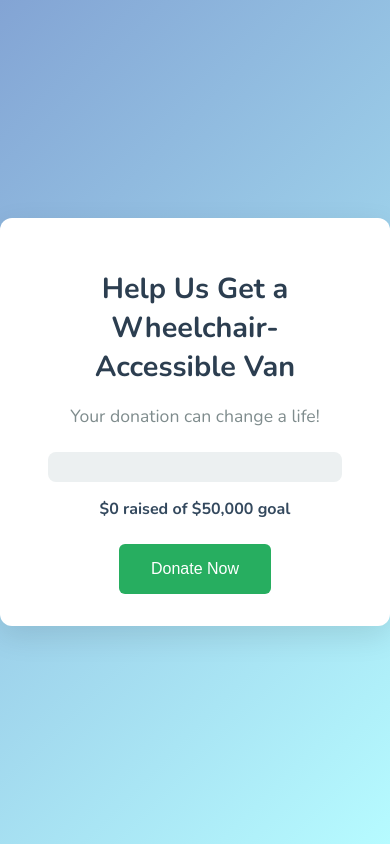
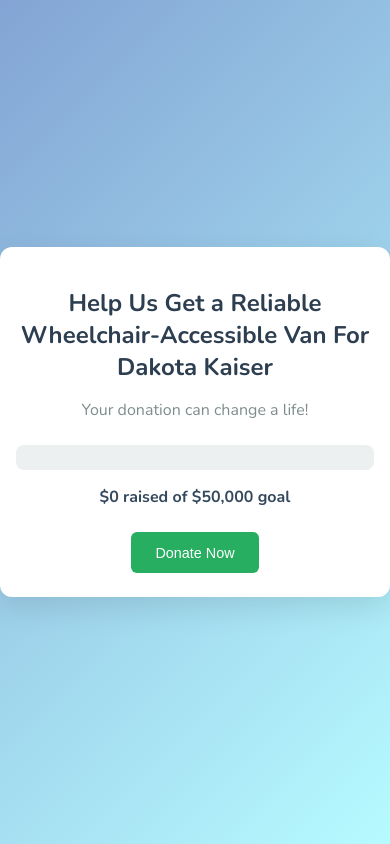
Before and after one commit to foo-calls-bar/donation-van-app, a plain HTML site: page index.html in a window 390 px wide. Drawn offline with nearby package versions, Linux system fonts and the light colour scheme; no server answers.

Commit message:
optimize for mobile

```diff
--- a/index.html
+++ b/index.html
@@ -2,6 +2,7 @@
 <html lang="en">
 <head>
   <meta charset="UTF-8">
+  <meta name="viewport" content="width=device-width, initial-scale=1">
   <title>Help Fund a Wheelchair-Accessible Van</title>
   <link rel="stylesheet" href="styles.css">
   <link href="https://fonts.googleapis.com/css2?family=Nunito:wght@400;700&display=swap" rel="stylesheet">
@@ -9,7 +10,7 @@
 <body>
   <div class="container">
     <header>
-      <h1>Help Us Get a Wheelchair-Accessible Van</h1>
+      <h1>Help Us Get a Reliable Wheelchair-Accessible Van For Dakota Kaiser</h1>
       <p>Your donation can change a life!</p>
     </header>
 
--- a/styles.css
+++ b/styles.css
@@ -21,6 +21,7 @@ body {
   width: 90%;
 }
 
+/* Responsive Typography and Spacing */
 header h1 {
   margin-bottom: 0.5rem;
   font-size: 1.8rem;
@@ -85,3 +86,28 @@ header p {
   text-decoration: none;
   font-weight: bold;
 }
+
+/* Mobile Optimization */
+@media (max-width: 600px) {
+  .container {
+    padding: 1.5rem 1rem;
+    width: 95%;
+  }
+
+  header h1 {
+    font-size: 1.5rem;
+  }
+
+  header p, #progress-text {
+    font-size: 1rem;
+  }
+
+  .btn {
+    padding: 0.8rem 1.5rem;
+    font-size: 0.9rem;
+  }
+
+  .progress {
+    height: 25px;
+  }
+}
```
Also changed, not shown: cancel.html (+1 -0 lines), success.html (+1 -0 lines), functions/success-old.js (renamed from functions/success.js).
